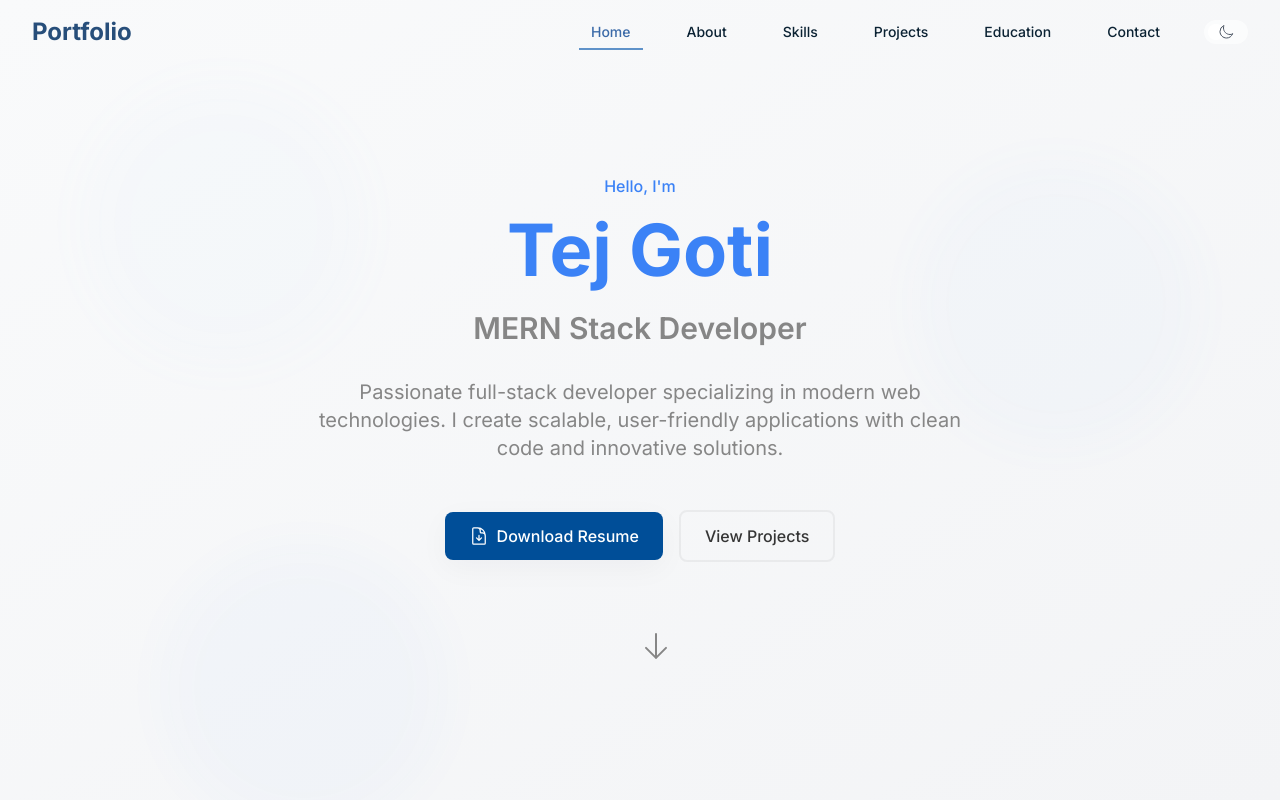
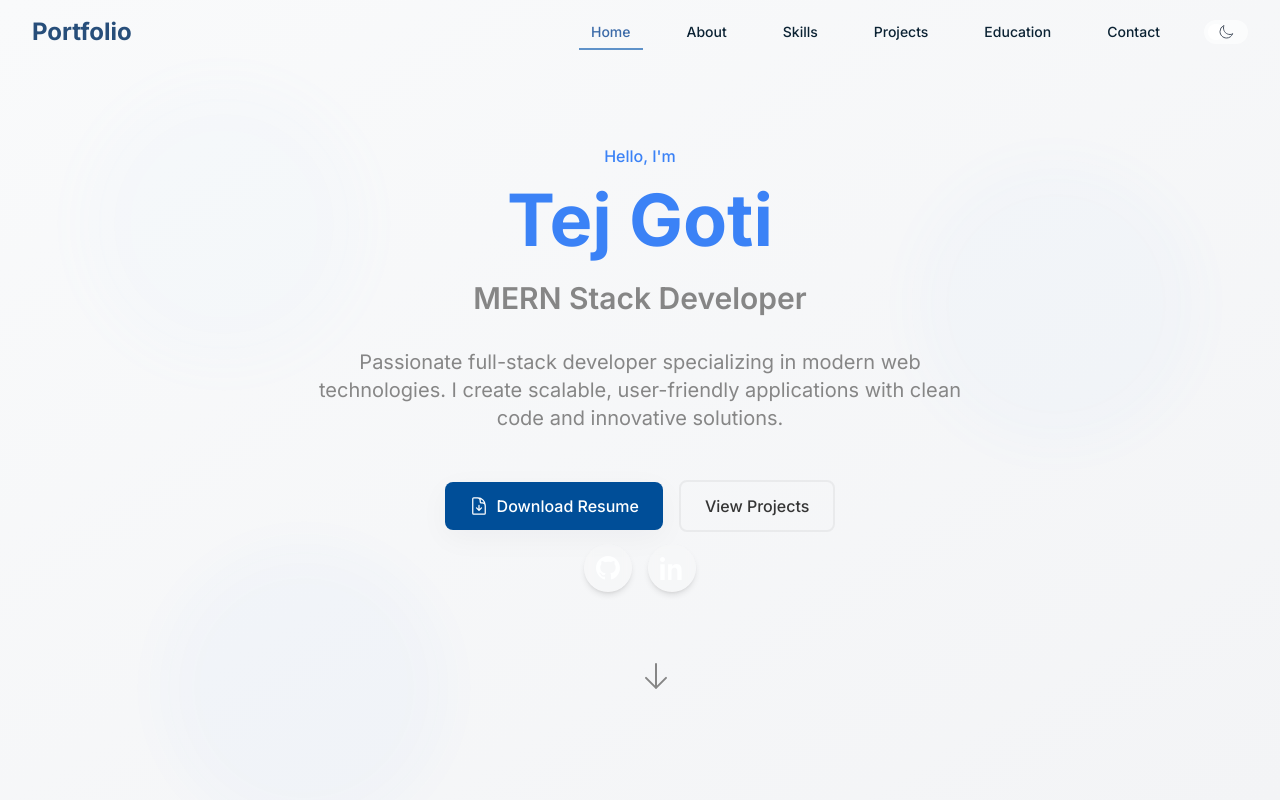
Before and after one commit to tej789/MyPortfolio, a React (Create React App) app in the folder client/: page / in a window 1280 px wide. Shown: the top 800 px of the page. Built offline with nearby package versions, Linux system fonts and the light colour scheme.

Commit message:
Add Linkedin and Github Button on Hero section

```diff
--- a/client/src/components/Hero.js
+++ b/client/src/components/Hero.js
@@ -1,6 +1,28 @@
 import React from 'react';
 import { motion } from 'framer-motion';
 import { ArrowDownIcon, DocumentArrowDownIcon } from '@heroicons/react/24/outline';
+
+const GitHubIcon = (props) => (
+  <svg
+    viewBox="0 0 24 24"
+    fill="currentColor"
+    aria-hidden="true"
+    {...props}
+  >
+    <path d="M12 0C5.37 0 0 5.37 0 12c0 5.3 3.44 9.79 8.21 11.39.6.11.82-.26.82-.58 0-.29-.01-1.06-.02-2.09-3.34.73-4.04-1.61-4.04-1.61-.54-1.37-1.32-1.73-1.32-1.73-1.08-.74.08-.73.08-.73 1.19.08 1.82 1.23 1.82 1.23 1.06 1.82 2.79 1.29 3.47.99.11-.77.42-1.29.76-1.59-2.67-.3-5.47-1.34-5.47-5.95 0-1.31.47-2.38 1.24-3.22-.12-.3-.54-1.52.12-3.18 0 0 1.01-.32 3.3 1.23a11.5 11.5 0 0 1 3.01-.4c1.02 0 2.06.14 3.02.4 2.28-1.55 3.29-1.23 3.29-1.23.66 1.66.24 2.88.12 3.18.77.84 1.23 1.91 1.23 3.22 0 4.62-2.8 5.65-5.48 5.95.43.37.81 1.1.81 2.22 0 1.6-.02 2.89-.02 3.29 0 .32.22.7.83.58C20.57 21.79 24 17.3 24 12 24 5.37 18.63 0 12 0Z" />
+  </svg>
+);
+
+const LinkedInIcon = (props) => (
+  <svg
+    viewBox="0 0 24 24"
+    fill="currentColor"
+    aria-hidden="true"
+    {...props}
+  >
+    <path d="M4.98 3.5C4.98 4.88 3.87 6 2.5 6S0 4.88 0 3.5 1.12 1 2.5 1 4.98 2.12 4.98 3.5zM.32 8.16H4.7V24H.32V8.16zM8.09 8.16h4.16v2.15h.06c.58-1.1 2-2.27 4.12-2.27 4.4 0 5.21 2.9 5.21 6.67V24h-4.38v-8.01c0-1.91-.03-4.36-2.66-4.36-2.66 0-3.07 2.08-3.07 4.22V24H8.09V8.16z" />
+  </svg>
+);
 
 const Hero = ({ scrollToSection }) => {
   const containerVariants = {
@@ -86,7 +108,7 @@ const Hero = ({ scrollToSection }) => {
           {/* CTA Buttons */}
           <motion.div
             variants={itemVariants}
-            className="flex flex-col sm:flex-row gap-4 justify-center items-center mb-16"
+            className="flex flex-col sm:flex-row gap-4 justify-center items-center mb-3"
           >
             <button
               onClick={handleDownloadResume}
@@ -101,6 +123,33 @@ const Hero = ({ scrollToSection }) => {
             >
               View Projects
             </button>
+          </motion.div>
+
+          {/* Social Links */}
+          <motion.div
+            variants={itemVariants}
+            className="flex justify-center gap-4 mb-16"
+          >
+            <a
+              href="https://github.com/tej789"
+              target="_blank"
+              rel="noreferrer"
+              aria-label="GitHub profile"
+              title="View my code"
+              className="p-3 rounded-full bg-white/10 dark:bg-white/10 text-white/90 hover:text-[#00aaff] shadow-md hover:shadow-[0_0_18px_rgba(0,170,255,0.8)] transform hover:scale-[1.18] transition duration-300 ease-out backdrop-blur-sm"
+            >
+              <GitHubIcon className="w-6 h-6" />
+            </a>
+            <a
+              href="https://www.linkedin.com/"
+              target="_blank"
+              rel="noreferrer"
+              aria-label="LinkedIn profile"
+              title="Connect with me"
+              className="p-3 rounded-full bg-white/10 dark:bg-white/10 text-white/90 hover:text-[#00aaff] shadow-md hover:shadow-[0_0_18px_rgba(0,170,255,0.8)] transform hover:scale-[1.18] transition duration-300 ease-out backdrop-blur-sm"
+            >
+              <LinkedInIcon className="w-6 h-6" />
+            </a>
           </motion.div>
 
           {/* Scroll Indicator */}
```
